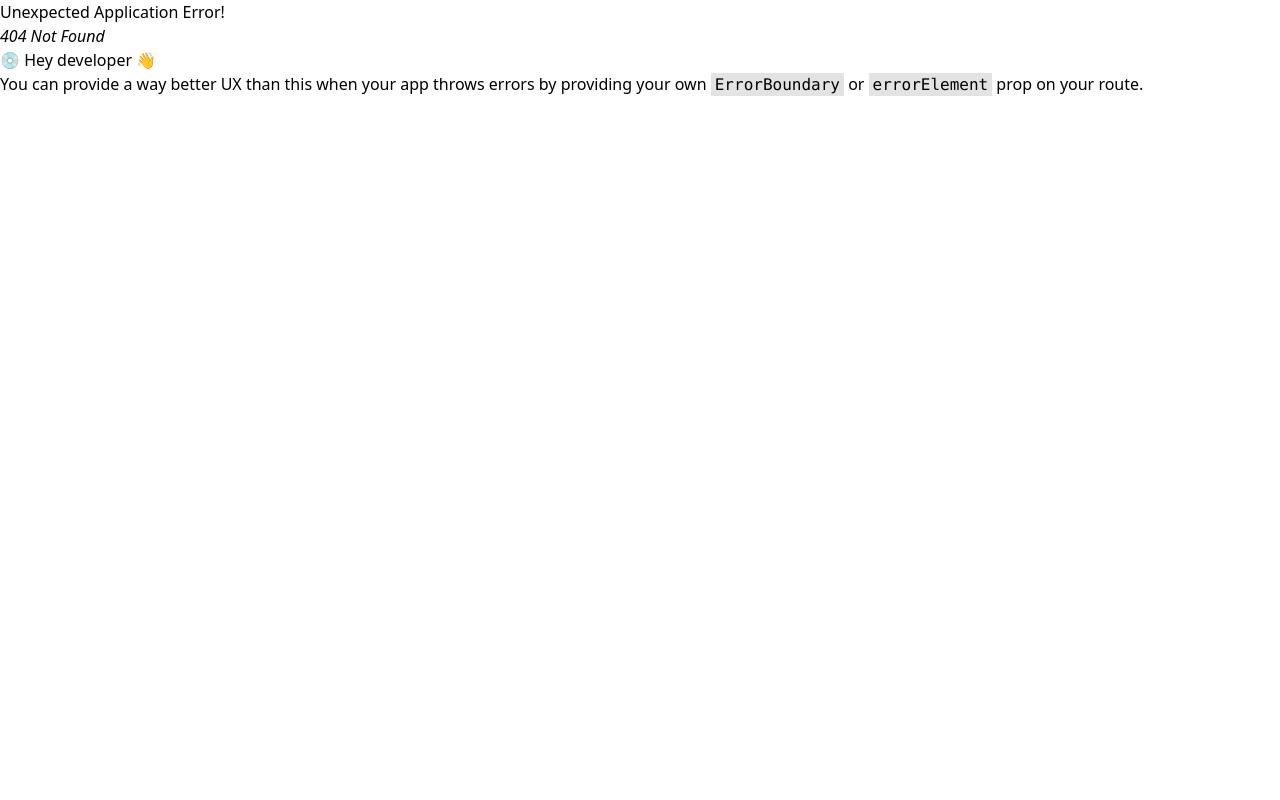
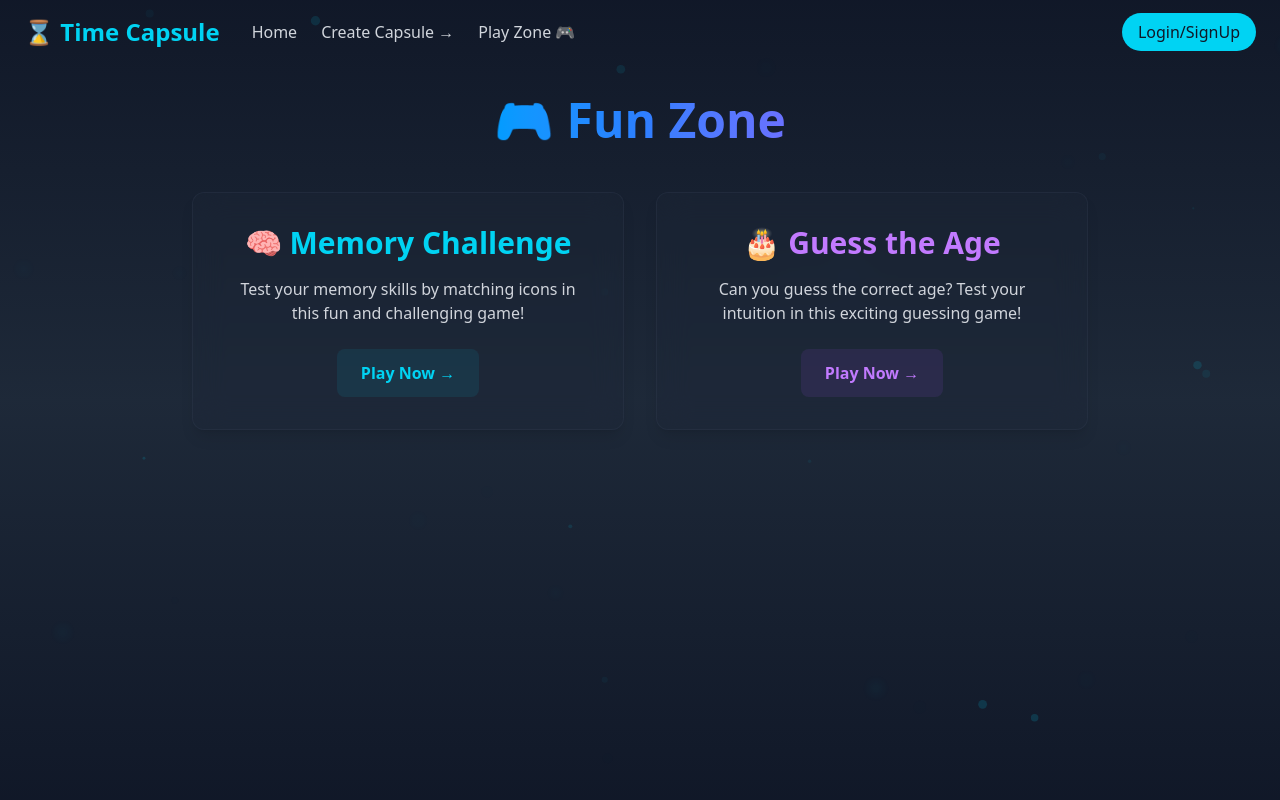
Before and after one commit to HarryOhm33/TimeCapsule, a React (Vite) app: page /fun-zone in a window 1280 px wide. Before the commit this address had no page. Shown: the top 800 px of the page. Built offline with nearby package versions, Linux system fonts and the light colour scheme.

Commit message:
Added fun zone

```diff
--- a/src/App.jsx
+++ b/src/App.jsx
@@ -9,6 +9,7 @@ import ProtectedRoute from "./components/ProtectedRoute"; // ✅ Import Protecte
 import CapsuleDetails from "./pages/CapsuleDetails";
 import Update_Capsule from "./pages/UpdateCapsule";
 import MemoryGame from "./pages/MemoryGame";
+import FunZone from "./pages/FunZone";
 
 import { createBrowserRouter, RouterProvider } from "react-router-dom";
 
@@ -115,6 +116,16 @@ function App() {
       ),
     },
     {
+      path: "/fun-zone", // ✅ Protecting Create Capsule too (if needed)
+      element: (
+        <div>
+          <Navbar />
+          <FunZone />
+          <Footer />
+        </div>
+      ),
+    },
+    {
       path: "/fun-zone/memory-game", // ✅ Protecting Create Capsule too (if needed)
       element: (
         <div>
--- a/src/components/NavFooter.jsx
+++ b/src/components/NavFooter.jsx
@@ -90,7 +90,7 @@ const Navbar = () => {
                 style={{ cursor: "pointer" }}
               >
                 <Link
-                  to="/fun-zone/memory-game" // Replace with your desired route
+                  to="/fun-zone" // Replace with your desired route
                   className="text-gray-300 hover:text-cyan-400 transition-colors"
                 >
                   Play Zone 🎮
--- /dev/null
+++ b/src/pages/FunZone.jsx
@@ -0,0 +1,123 @@
+import React, { useMemo } from "react";
+import { Link } from "react-router-dom";
+import { motion } from "framer-motion";
+
+const FunZone = () => {
+  // Background particles animation
+  const particles = useMemo(
+    () =>
+      Array.from({ length: 40 }, () => ({
+        x: Math.random() * 100,
+        y: Math.random() * 100,
+        size: Math.random() * 6 + 2,
+        duration: Math.random() * 8 + 4,
+        blur: Math.random() > 0.5,
+      })),
+    []
+  );
+
+  return (
+    <div className="min-h-screen bg-gradient-to-b from-gray-900 via-gray-800 to-gray-900 text-gray-100 pt-24 pb-8 px-8 relative overflow-hidden">
+      {/* Background Animation */}
+      <div className="fixed inset-0 z-0 overflow-hidden">
+        {particles.map((particle, i) => (
+          <motion.div
+            key={`particle-${i}`}
+            className={`absolute rounded-full ${
+              particle.blur ? "bg-cyan-400/10" : "bg-cyan-400/20"
+            }`}
+            style={{
+              width: particle.size,
+              height: particle.size,
+              left: `${particle.x}%`,
+              top: `${particle.y}%`,
+              filter: particle.blur ? "blur(4px)" : "none",
+            }}
+            animate={{
+              x: [0, Math.random() * 200 - 100],
+              y: [0, Math.random() * 200 - 100],
+              opacity: [0.2, 0.8, 0.2],
+              scale: [1, 1.5, 1],
+            }}
+            transition={{
+              duration: particle.duration,
+              repeat: Infinity,
+              repeatType: "reverse",
+            }}
+          />
+        ))}
+      </div>
+
+      {/* Page Content */}
+      <div className="max-w-4xl mx-auto relative z-10">
+        <motion.h1
+          className="text-5xl font-bold text-center bg-gradient-to-r from-cyan-400 via-blue-500 to-purple-500 bg-clip-text text-transparent mb-12"
+          initial={{ opacity: 0, y: -20 }}
+          animate={{ opacity: 1, y: 0 }}
+          transition={{ duration: 0.6 }}
+        >
+          🎮 Fun Zone
+        </motion.h1>
+
+        {/* Game Cards */}
+        <div className="grid grid-cols-1 md:grid-cols-2 gap-8">
+          {/* Memory Challenge Card */}
+          <motion.div
+            className="bg-gray-800/30 backdrop-blur-lg rounded-xl p-8 shadow-lg border border-gray-700/30 hover:border-cyan-400/50 transition-all"
+            initial={{ opacity: 0, y: 20 }}
+            animate={{ opacity: 1, y: 0 }}
+            transition={{ duration: 0.6, delay: 0.2 }}
+          >
+            <Link to="/memory-challenge">
+              <div className="text-center">
+                <h2 className="text-3xl font-bold text-cyan-400 mb-4">
+                  🧠 Memory Challenge
+                </h2>
+                <p className="text-gray-300 mb-6">
+                  Test your memory skills by matching icons in this fun and
+                  challenging game!
+                </p>
+                <motion.button
+                  className="px-6 py-3 bg-cyan-500/10 text-cyan-400 font-semibold rounded-lg hover:bg-cyan-500/20 transition-colors"
+                  whileHover={{ scale: 1.05 }}
+                  whileTap={{ scale: 0.95 }}
+                >
+                  Play Now →
+                </motion.button>
+              </div>
+            </Link>
+          </motion.div>
+
+          {/* Guess the Age Card */}
+          <motion.div
+            className="bg-gray-800/30 backdrop-blur-lg rounded-xl p-8 shadow-lg border border-gray-700/30 hover:border-purple-400/50 transition-all"
+            initial={{ opacity: 0, y: 20 }}
+            animate={{ opacity: 1, y: 0 }}
+            transition={{ duration: 0.6, delay: 0.4 }}
+          >
+            <Link to="/guess-the-age">
+              <div className="text-center">
+                <h2 className="text-3xl font-bold text-purple-400 mb-4">
+                  🎂 Guess the Age
+                </h2>
+                <p className="text-gray-300 mb-6">
+                  Can you guess the correct age? Test your intuition in this
+                  exciting guessing game!
+                </p>
+                <motion.button
+                  className="px-6 py-3 bg-purple-500/10 text-purple-400 font-semibold rounded-lg hover:bg-purple-500/20 transition-colors"
+                  whileHover={{ scale: 1.05 }}
+                  whileTap={{ scale: 0.95 }}
+                >
+                  Play Now →
+                </motion.button>
+              </div>
+            </Link>
+          </motion.div>
+        </div>
+      </div>
+    </div>
+  );
+};
+
+export default FunZone;
```
